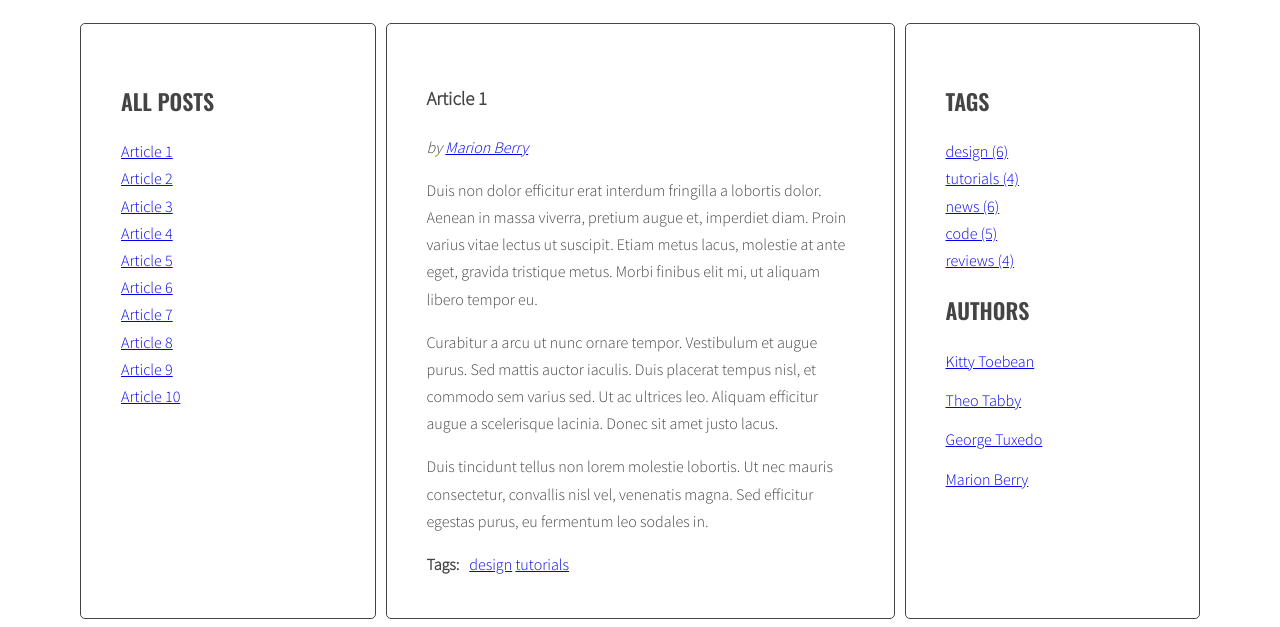
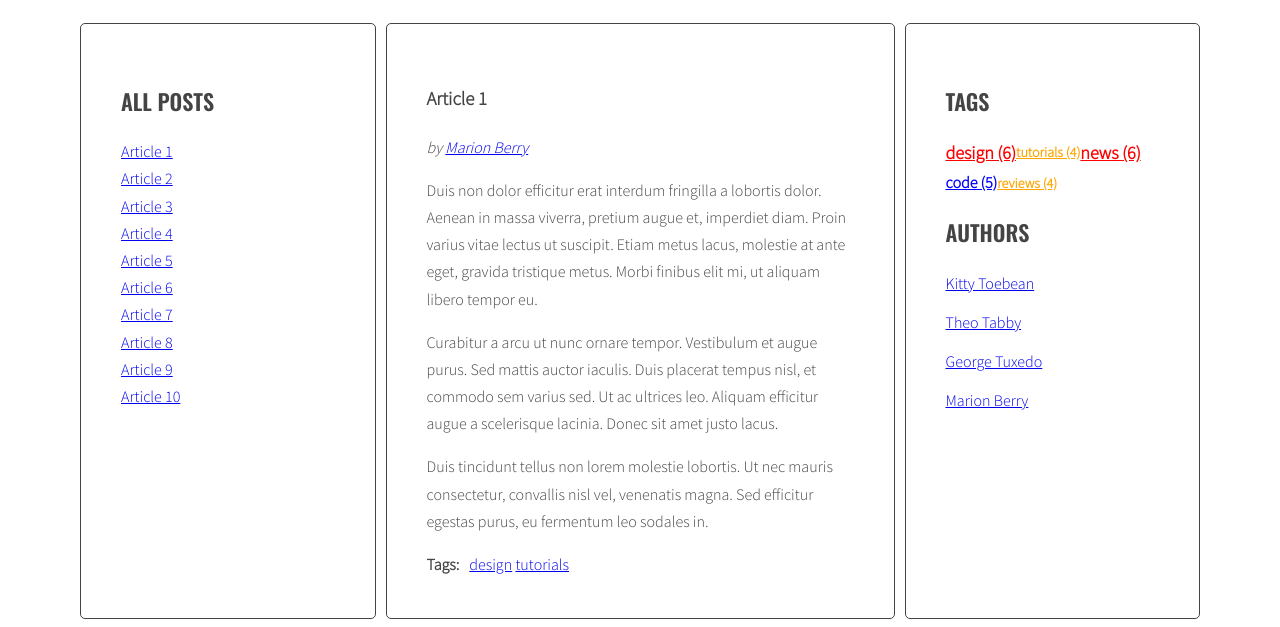
Before and after one commit to Evil-Cloud89/javascript-blog, a website: page index.html in a window 1280 px wide. Shown: the part 220-847 px from the top of the page. Drawn offline with nearby package versions, Linux system fonts and the light colour scheme.

Commit message:
Add styles to cloud of tags

```diff
--- a/sass/style.scss
+++ b/sass/style.scss
@@ -122,3 +122,30 @@ body {
     margin: 0 10px 0 0;
   }
 }
+
+/* Cloud of Tags */
+
+.list.tags {
+  display: inline-flex;
+  flex-wrap: wrap;
+}
+
+.list.tags {
+  text-decoration: none;
+  font-weight: 800;
+}
+
+.list.tags .tag-size-1 {
+  color: orange;
+  font-size: 14px;
+}
+
+.list.tags .tag-size-3 {
+  color: blue;
+  font-size: 16px;
+}
+
+.list.tags .tag-size-5 {
+  color: red;
+  font-size: 18px;
+}
```
Also changed, not shown: css/style.css, 1 other file.
